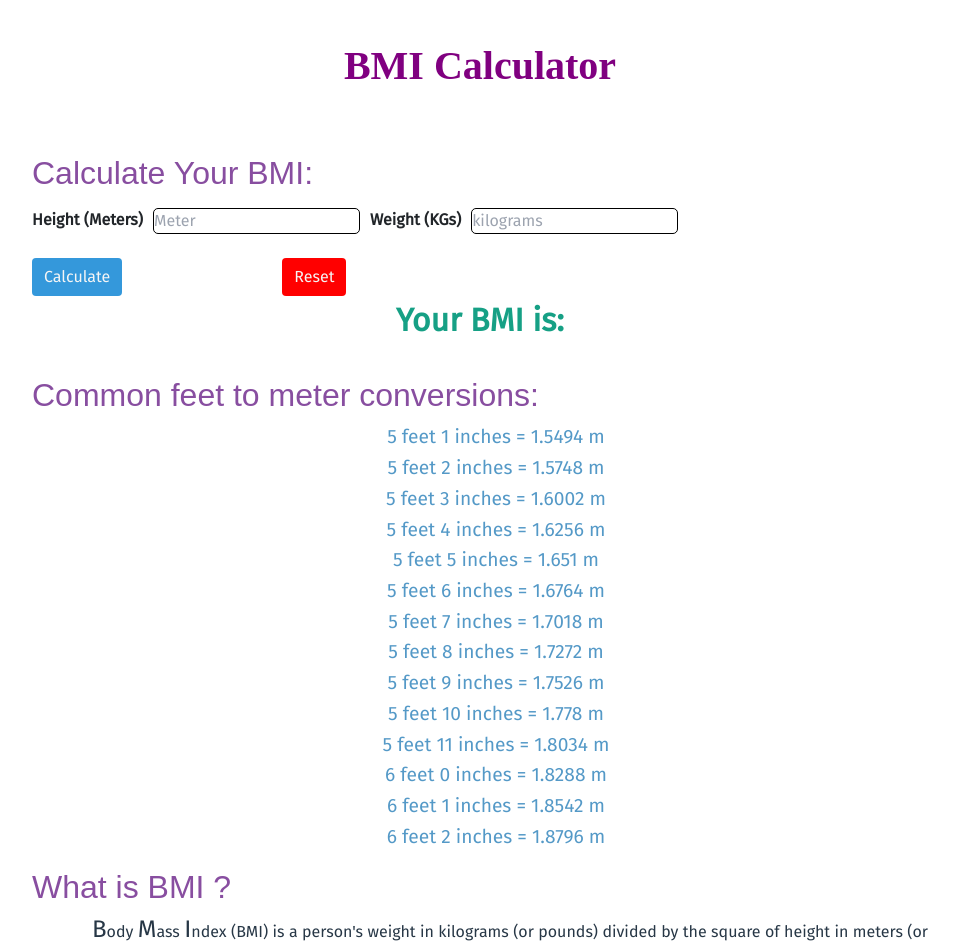
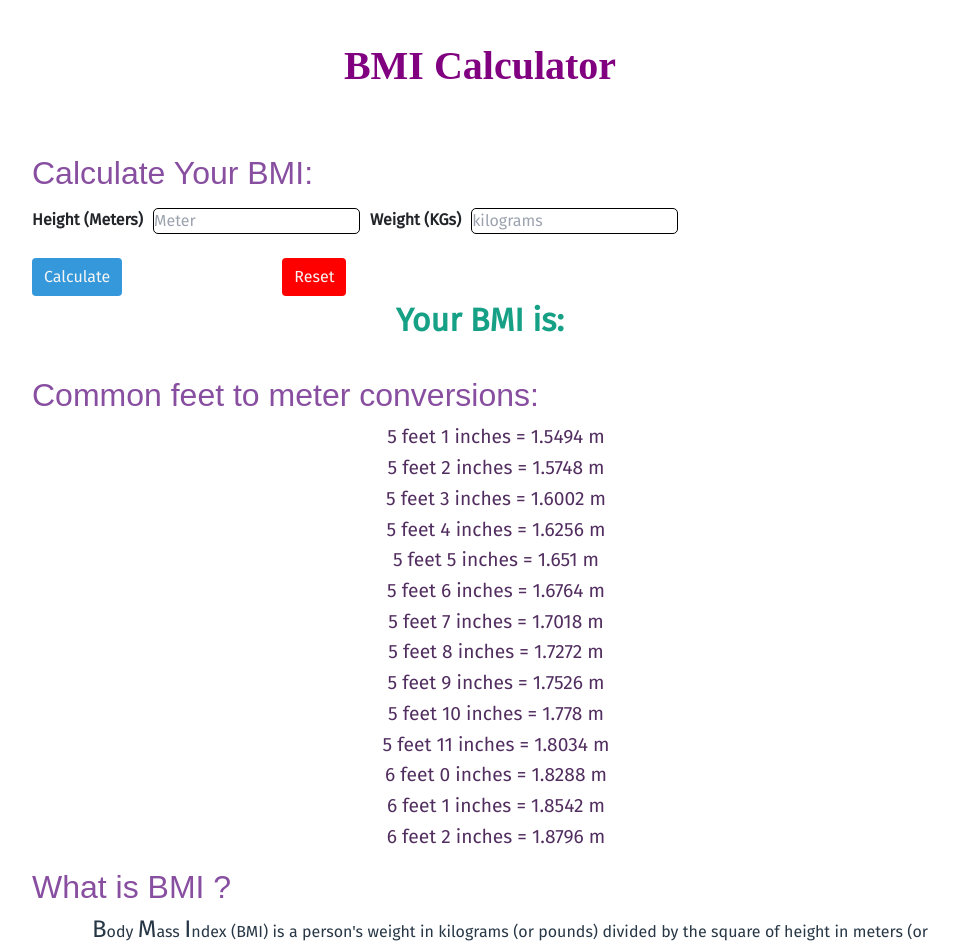
Before and after one commit to PunitMudgal/BMI_calculator, a React (Create React App) app: page / in a window 1280 px wide. Shown: the top 950 px of the page, without its empty margins (160-1117 px from the left). Built offline with nearby package versions, Linux system fonts and the light colour scheme; a web font is replaced by a local one.

Commit message:
styles: list color changed

```diff
--- a/src/App.css
+++ b/src/App.css
@@ -147,5 +147,5 @@ h2{
   font-weight: 500;
   font-size: larger;
   line-height: 1.6;
-  color:#5499C7;
+  color:#512E5F;
 }
```
